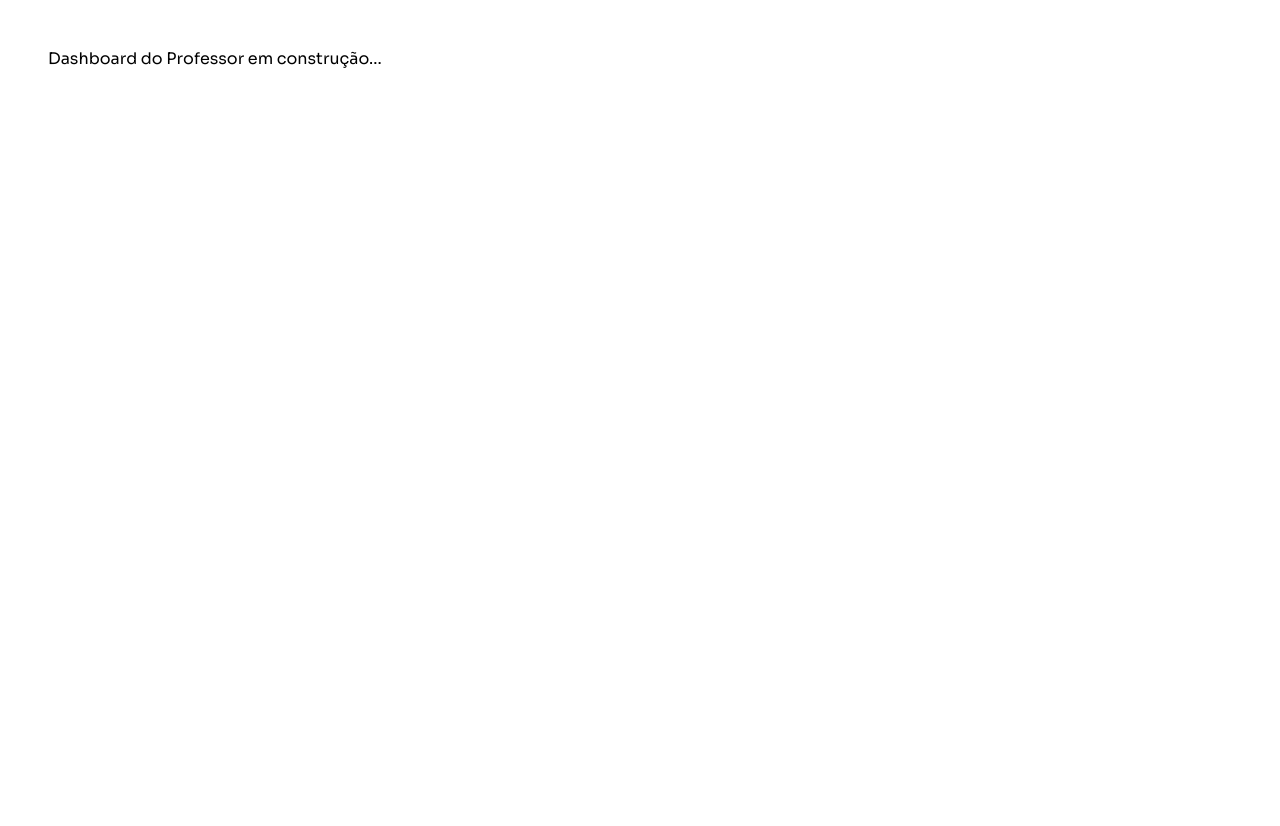
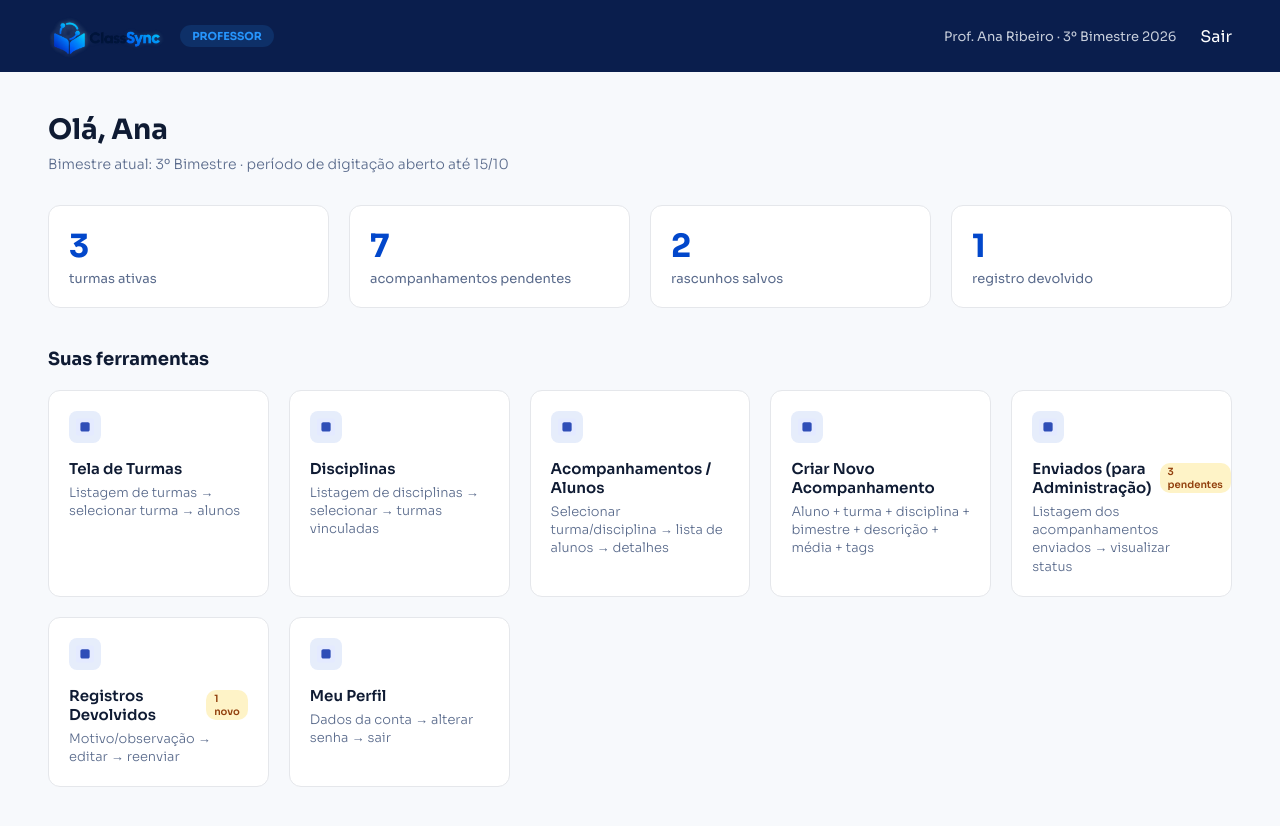
Before and after one commit to 2026-2-NADS2/Projeto17, a React app in the folder src/Entrega 1/Frontend/: page /professor in a window 1280 px wide. Before the commit the page ends 800 px from the top, so only its background shows below. Built offline with nearby package versions, Linux system fonts and the light colour scheme; the HTML template or start-up script is replaced by a standard one.

Commit message:
feat: cria dashboard do professor com estatisticas, ferramentas navegaveis e logout simulado

```diff
--- a/src/Entrega 1/Frontend/src/App.jsx
+++ b/src/Entrega 1/Frontend/src/App.jsx
@@ -6,6 +6,13 @@ import Login from './pages/Login/Login';
 import DashboardProfessor from './pages/DashboardProfessor/DashboardProfessor';
 import DashboardAdmin from './pages/DashboardAdmin/DashboardAdmin';
 import DashboardResponsavel from './pages/DashboardResponsavel/DashboardResponsavel';
+import TelaTurmas from './pages/TelaTurmas/TelaTurmas';
+import Disciplinas from './pages/Disciplinas/Disciplinas';
+import AcompanhamentosAlunos from './pages/AcompanhamentosAlunos/AcompanhamentosAlunos';
+import CriarAcompanhamento from './pages/CriarAcompanhamento/CriarAcompanhamento';
+import EnviadosAdministracao from './pages/EnviadosAdministracao/EnviadosAdministracao';
+import RegistrosDevolvidos from './pages/RegistrosDevolvidos/RegistrosDevolvidos';
+import MeuPerfil from './pages/MeuPerfil/MeuPerfil';
 
 function App() {
   return (
@@ -18,6 +25,13 @@ function App() {
 
         <Route path="/entrar" element={<Login />} />
         <Route path="/professor" element={<DashboardProfessor />} />
+        <Route path="/professor/turmas" element={<TelaTurmas />} />
+<Route path="/professor/disciplinas" element={<Disciplinas />} />
+<Route path="/professor/acompanhamentos" element={<AcompanhamentosAlunos />} />
+<Route path="/professor/criar-acompanhamento" element={<CriarAcompanhamento />} />
+<Route path="/professor/enviados" element={<EnviadosAdministracao />} />
+<Route path="/professor/devolvidos" element={<RegistrosDevolvidos />} />
+<Route path="/professor/perfil" element={<MeuPerfil />} />
         <Route path="/admin" element={<DashboardAdmin />} />
         <Route path="/responsavel" element={<DashboardResponsavel />} />
       </Routes>
--- /dev/null
+++ b/src/Entrega 1/Frontend/src/pages/AcompanhamentosAlunos/AcompanhamentosAlunos.jsx
@@ -0,0 +1,5 @@
+function AcompanhamentosAlunos() {
+    return <div style={{ padding: 48 }}>Acompanhamentos / Alunos em construção...</div>;
+  }
+
+  export default AcompanhamentosAlunos;
--- /dev/null
+++ b/src/Entrega 1/Frontend/src/pages/CriarAcompanhamento/CriarAcompanhamento.jsx
@@ -0,0 +1,5 @@
+function CriarAcompanhamento() {
+    return <div style={{ padding: 48 }}>Criar Novo Acompanhamento em construção...</div>;
+  }
+
+  export default CriarAcompanhamento;
--- /dev/null
+++ b/src/Entrega 1/Frontend/src/pages/DashboardProfessor/DashboardProfessor.css
@@ -0,0 +1,188 @@
+.dashboard-professor {
+    min-height: 100vh;
+    background-color: #F7F9FC;
+  }
+
+  .dp-header {
+    display: flex;
+    align-items: center;
+    justify-content: space-between;
+    padding: 0 48px;
+    height: 72px;
+    background-color: #0A1E4D;
+  }
+
+  .dp-header-esquerda {
+    display: flex;
+    align-items: center;
+    gap: 16px;
+  }
+
+  .dp-logo {
+    font-family: 'Sora', sans-serif;
+    font-weight: 700;
+    font-size: 18px;
+    color: #ffffff;
+  }
+
+  .dp-tag-perfil {
+    background-color: rgba(38, 149, 253, 0.15);
+    color: #2695FD;
+    font-family: 'Sora', sans-serif;
+    font-weight: 700;
+    font-size: 11px;
+    padding: 4px 12px;
+    border-radius: 20px;
+  }
+
+  .dp-header-direita {
+    display: flex;
+    align-items: center;
+    gap: 24px;
+  }
+
+  .dp-header-direita span {
+    font-family: 'Sora', sans-serif;
+    font-size: 13px;
+    color: #C7CEDB;
+  }
+
+  .dp-sair {
+    cursor: pointer;
+    color: #ffffff !important;
+    text-decoration: none;
+  }
+
+  .dp-sair:hover {
+    opacity: 0.7;
+  }
+
+  .dp-conteudo {
+    padding: 40px 48px;
+  }
+
+  .dp-conteudo h1 {
+    font-family: 'Sora', sans-serif;
+    font-weight: 700;
+    font-size: 28px;
+    color: #0F1B33;
+    margin-bottom: 8px;
+  }
+
+  .dp-subtitulo {
+    font-family: 'Sora', sans-serif;
+    font-weight: 300;
+    font-size: 14px;
+    color: #5A6B8C;
+    margin-bottom: 32px;
+  }
+
+  .dp-estatisticas {
+    display: flex;
+    gap: 20px;
+    margin-bottom: 40px;
+  }
+
+  .dp-estatistica-card {
+    flex: 1;
+    background-color: #ffffff;
+    border: 1px solid #E5E7EB;
+    border-radius: 12px;
+    padding: 20px;
+    display: flex;
+    flex-direction: column;
+  }
+
+  .dp-estatistica-numero {
+    font-family: 'Sora', sans-serif;
+    font-weight: 700;
+    font-size: 32px;
+    color: #0247CB;
+  }
+
+  .dp-estatistica-label {
+    font-family: 'Sora', sans-serif;
+    font-size: 13px;
+    color: #5A6B8C;
+    margin-top: 4px;
+  }
+
+  .dp-conteudo h2 {
+    font-family: 'Sora', sans-serif;
+    font-weight: 700;
+    font-size: 18px;
+    color: #0F1B33;
+    margin-bottom: 20px;
+  }
+
+  .dp-ferramentas-lista {
+    display: grid;
+    grid-template-columns: repeat(auto-fit, minmax(220px, 1fr));
+    gap: 20px;
+  }
+
+  .dp-ferramenta-card {
+    background-color: #ffffff;
+    border: 1px solid #E5E7EB;
+    border-radius: 12px;
+    padding: 20px;
+    text-decoration: none;
+    display: block;
+    min-width: 0;
+  }
+
+  .dp-ferramenta-card:hover {
+    border-color: #2695FD;
+  }
+
+  .dp-ferramenta-icone {
+    width: 32px;
+    height: 32px;
+    background-color: #E6EDFB;
+    border-radius: 8px;
+    display: flex;
+    align-items: center;
+    justify-content: center;
+    margin-bottom: 16px;
+  }
+
+  .dp-ferramenta-icone img {
+    width: 18px;
+    height: 18px;
+  }
+
+  .dp-ferramenta-titulo-linha {
+    display: flex;
+    align-items: center;
+    gap: 8px;
+    margin-bottom: 6px;
+  }
+
+  .dp-ferramenta-titulo-linha h3 {
+    font-family: 'Sora', sans-serif;
+    font-weight: 600;
+    font-size: 15px;
+    color: #0F1B33;
+  }
+
+  .dp-badge {
+    background-color: #FEF3C7;
+    color: #92400E;
+    font-family: 'Sora', sans-serif;
+    font-weight: 600;
+    font-size: 10px;
+    padding: 2px 8px;
+    border-radius: 10px;
+  }
+
+  .dp-ferramenta-card p {
+    font-family: 'Sora', sans-serif;
+    font-weight: 300;
+    font-size: 13px;
+    color: #5A6B8C;
+    line-height: 1.4;
+  }
+
+  .dp-logo-img {
+    height: 65px;
+  }
--- a/src/Entrega 1/Frontend/src/pages/DashboardProfessor/DashboardProfessor.jsx
+++ b/src/Entrega 1/Frontend/src/pages/DashboardProfessor/DashboardProfessor.jsx
@@ -1,5 +1,110 @@
+import { Link } from 'react-router-dom';
+import logo from '../../assets/Logo_ClassSync.svg';
+import iconeModulo from '../../assets/Ícone_módulos.svg';
+import './DashboardProfessor.css';
+
 function DashboardProfessor() {
-  return <div style={{ padding: 48 }}>Dashboard do Professor em construção...</div>;
+  const professor = {
+    nome: 'Ana Ribeiro',
+    bimestre: '3º Bimestre 2026',
+    bimestreAtual: '3º Bimestre',
+    prazoDigitacao: '15/10',
+  };
+
+  const estatisticas = [
+    { numero: 3, label: 'turmas ativas' },
+    { numero: 7, label: 'acompanhamentos pendentes' },
+    { numero: 2, label: 'rascunhos salvos' },
+    { numero: 1, label: 'registro devolvido' },
+  ];
+
+  const ferramentas = [
+    {
+      titulo: 'Tela de Turmas',
+      descricao: 'Listagem de turmas → selecionar turma → alunos',
+      rota: '/professor/turmas',
+    },
+    {
+      titulo: 'Disciplinas',
+      descricao: 'Listagem de disciplinas → selecionar → turmas vinculadas',
+      rota: '/professor/disciplinas',
+    },
+    {
+      titulo: 'Acompanhamentos / Alunos',
+      descricao: 'Selecionar turma/disciplina → lista de alunos → detalhes',
+      rota: '/professor/acompanhamentos',
+    },
+    {
+      titulo: 'Criar Novo Acompanhamento',
+      descricao: 'Aluno + turma + disciplina + bimestre + descrição + média + tags',
+      rota: '/professor/criar-acompanhamento',
+    },
+    {
+      titulo: 'Enviados (para Administração)',
+      badge: '3 pendentes',
+      descricao: 'Listagem dos acompanhamentos enviados → visualizar status',
+      rota: '/professor/enviados',
+    },
+    {
+      titulo: 'Registros Devolvidos',
+      badge: '1 novo',
+      descricao: 'Motivo/observação → editar → reenviar',
+      rota: '/professor/devolvidos',
+    },
+    {
+      titulo: 'Meu Perfil',
+      descricao: 'Dados da conta → alterar senha → sair',
+      rota: '/professor/perfil',
+    },
+  ];
+
+  return (
+    <div className="dashboard-professor">
+      <header className="dp-header">
+        <div className="dp-header-esquerda">
+          <img src={logo} alt="ClassSync" className="dp-logo-img" />
+          <span className="dp-tag-perfil">PROFESSOR</span>
+        </div>
+        <div className="dp-header-direita">
+          <span>Prof. {professor.nome} · {professor.bimestre}</span>
+          <Link to="/entrar" className="dp-sair">Sair</Link>
+        </div>
+      </header>
+
+      <main className="dp-conteudo">
+        <h1>Olá, {professor.nome.split(' ')[0]}</h1>
+        <p className="dp-subtitulo">
+          Bimestre atual: {professor.bimestreAtual} · período de digitação aberto até {professor.prazoDigitacao}
+        </p>
+
+        <div className="dp-estatisticas">
+          {estatisticas.map((item, index) => (
+            <div key={index} className="dp-estatistica-card">
+              <span className="dp-estatistica-numero">{item.numero}</span>
+              <span className="dp-estatistica-label">{item.label}</span>
+            </div>
+          ))}
+        </div>
+
+        <h2>Suas ferramentas</h2>
+
+        <div className="dp-ferramentas-lista">
+          {ferramentas.map((item, index) => (
+            <Link to={item.rota} key={index} className="dp-ferramenta-card">
+              <div className="dp-ferramenta-icone">
+                <img src={iconeModulo} alt="" />
+              </div>
+              <div className="dp-ferramenta-titulo-linha">
+                <h3>{item.titulo}</h3>
+                {item.badge && <span className="dp-badge">{item.badge}</span>}
+              </div>
+              <p>{item.descricao}</p>
+            </Link>
+          ))}
+        </div>
+      </main>
+    </div>
+  );
 }
 
 export default DashboardProfessor;
--- /dev/null
+++ b/src/Entrega 1/Frontend/src/pages/Disciplinas/Disciplinas.jsx
@@ -0,0 +1,5 @@
+function Disciplinas() {
+    return <div style={{ padding: 48 }}>Disciplinas em construção...</div>;
+  }
+
+  export default Disciplinas;
--- /dev/null
+++ b/src/Entrega 1/Frontend/src/pages/EnviadosAdministracao/EnviadosAdministracao.jsx
@@ -0,0 +1,5 @@
+function EnviadosAdministracao() {
+    return <div style={{ padding: 48 }}>Enviados (para Administração) em construção...</div>;
+  }
+
+  export default EnviadosAdministracao;
--- /dev/null
+++ b/src/Entrega 1/Frontend/src/pages/MeuPerfil/MeuPerfil.jsx
@@ -0,0 +1,5 @@
+function MeuPerfil() {
+    return <div style={{ padding: 48 }}>Meu Perfil em construção...</div>;
+  }
+
+  export default MeuPerfil;
--- /dev/null
+++ b/src/Entrega 1/Frontend/src/pages/RegistrosDevolvidos/RegistrosDevolvidos.jsx
@@ -0,0 +1,5 @@
+function RegistrosDevolvidos() {
+    return <div style={{ padding: 48 }}>Registros Devolvidos em construção...</div>;
+  }
+
+  export default RegistrosDevolvidos;
--- /dev/null
+++ b/src/Entrega 1/Frontend/src/pages/TelaTurmas/TelaTurmas.jsx
@@ -0,0 +1,5 @@
+function TelaTurmas() {
+    return <div style={{ padding: 48 }}>Tela de Turmas em construção...</div>;
+  }
+
+  export default TelaTurmas;
```
